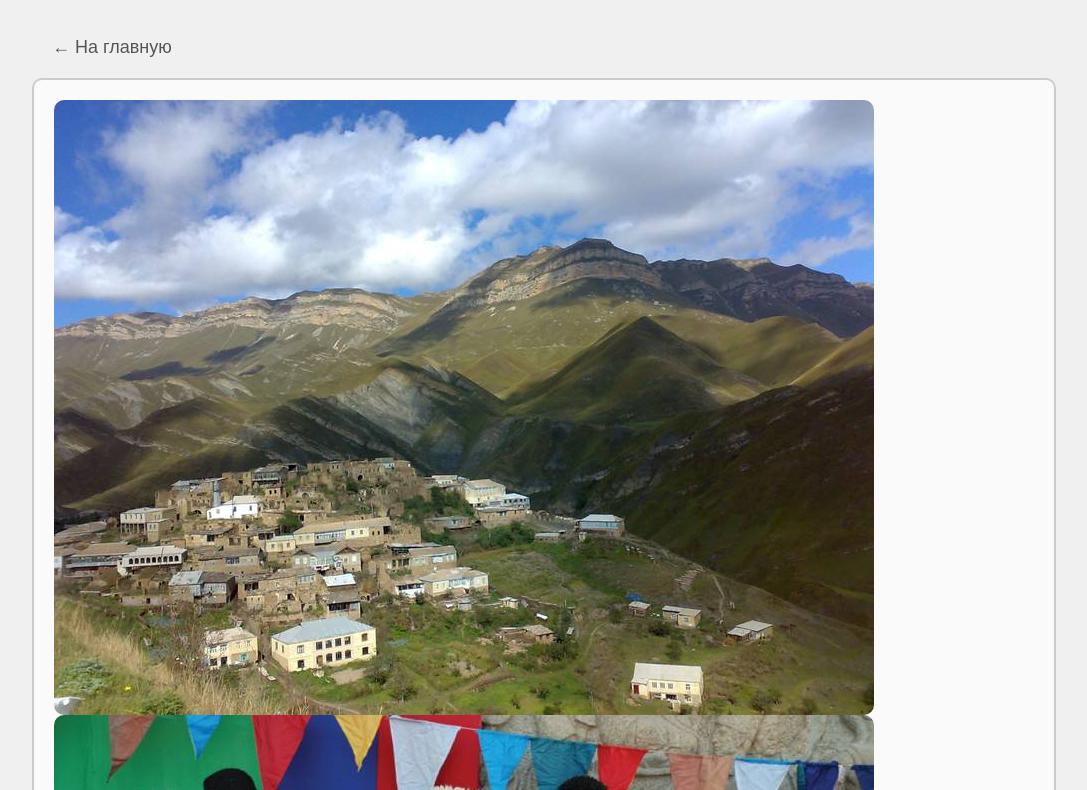
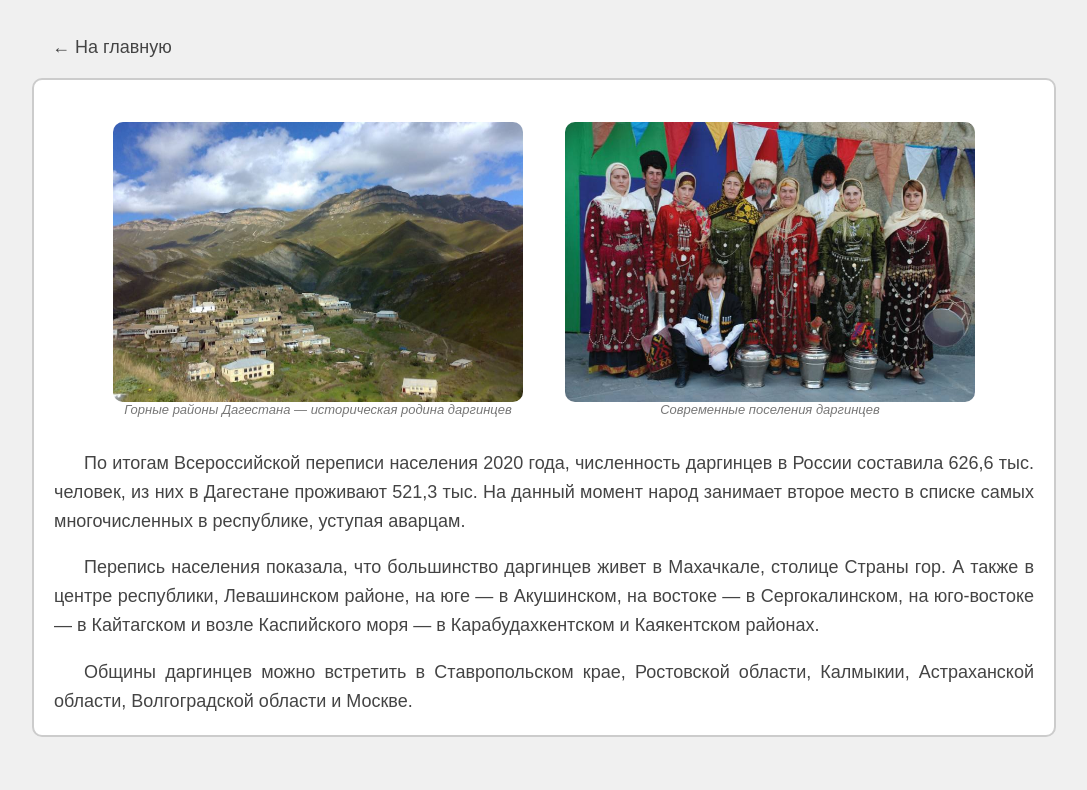
Before and after one commit to pasenkovartem/exam, a plain HTML site: page habitat.html in a window 1280 px wide. Shown: the part 60-850 px from the top of the page, without its empty margins (96-1183 px from the left). After the commit the page ends 805 px from the top, so only its background shows below. Drawn offline with Linux system fonts and the light colour scheme.

Commit message:
Update habitat.html

```diff
--- a/habitat.html
+++ b/habitat.html
@@ -4,26 +4,45 @@
 <title>Народы России: Даргинцы</title>
 </head>
 <body bgcolor="#f0f0f0">
-<font face="Arial, Helvetica, sans-serif" color="#222222" size="6"><p align="center">Где живут?</p></font>
+<font face="Arial, Helvetica, sans-serif" color="#444444" size="6"><p align="center">Где живут?</p></font>
 
-<table width="1024" align="center" cellpadding="20" cellspacing="0" >
+<table width="1024" align="center" cellpadding="20" cellspacing="0">
         <!-- На главную -->
         <tr>
             <td>
-                <a href="index.html" style="text-decoration: none;"><font face="Arial, Helvetica, sans-serif" color="#555555" size="4">&larr; На главную</font></a>
+                <a href="index.html" style="text-decoration: none;"><font face="Arial, Helvetica, sans-serif" color="#444444" size="4">&larr; На главную</font></a>
             </td>
         </tr>
         <!-- Информация -->
         <tr>
-            <td align="left" bgcolor="#fafafa" valign="top" style="border-radius: 10px; border: 2px solid #cccccc; overflow: hidden;">
+            <td bgcolor="#ffffff" valign="top" style="border-radius: 10px; border: 2px solid #cccccc; overflow: hidden;">
+                <table align="center" cellpadding="20">
+                <tr>
+                    <td align="center">
+                        <img src="img/habitat_1.jpg" alt="Где живут?" title="Горные районы Дагестана — традиционная среда проживания даргинцев" width="410px" height="280px" style="border-radius: 10px;"><br>
+                        <font face="Arial, Helvetica, sans-serif" size="2" color="#777777">
+                            <i>Горные районы Дагестана — историческая родина даргинцев</i>
+                        </font>
+                    </td>
+                    <td align="center">
+                        <img src="img/habitat_2.jpg" alt="Где живут?" title="Современные поселения даргинцев в городах и равнинных районах" width="410px" height="280px" style="border-radius: 10px;"><br>
+                        <font face="Arial, Helvetica, sans-serif" size="2" color="#777777">
+                            <i>Современные поселения даргинцев</i>
+                        </font>
+                    </td>
+                </tr>
+                </table>
 
-                <font face="Arial, Helvetica, sans-serif" size="4">
-                <img src="img/habitat_1.jpg" alt="Где живут?" width="820px" height="615px" style="border-radius: 10px;">
-                <img src="img/habitat_2.jpg" alt="Где живут?" width="820px" height="525px" style="border-radius: 10px;">
-                 <!-- Место для текста -->
-                 <p>
-
-                 </p>
+                <font face="Arial, Helvetica, sans-serif" size="4" color="#444444">
+                <p align="justify" style="line-height: 1.6; text-indent: 30px; margin-top: 10px;">
+                По итогам Всероссийской переписи населения 2020 года, численность даргинцев в России составила 626,6 тыс. человек, из них в Дагестане проживают 521,3 тыс. На данный момент народ занимает второе место в списке самых многочисленных в республике, уступая аварцам.
+                </p>
+                <p align="justify" style="line-height: 1.6; text-indent: 30px;">
+                Перепись населения показала, что большинство даргинцев живет в Махачкале, столице Страны гор. А также в центре республики, Левашинском районе, на юге — в Акушинском, на востоке — в Сергокалинском, на юго-востоке — в Кайтагском и возле Каспийского моря — в Карабудахкентском и Каякентском районах.
+                </p>
+                <p align="justify" style="line-height: 1.6; text-indent: 30px;">
+                Общины даргинцев можно встретить в Ставропольском крае, Ростовской области, Калмыкии, Астраханской области, Волгоградской области и Москве.
+                </p>
                 </font>
             </td>
         </tr>
```
